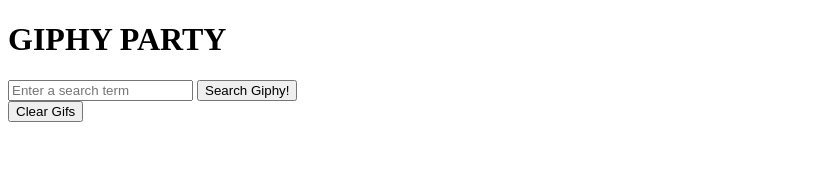
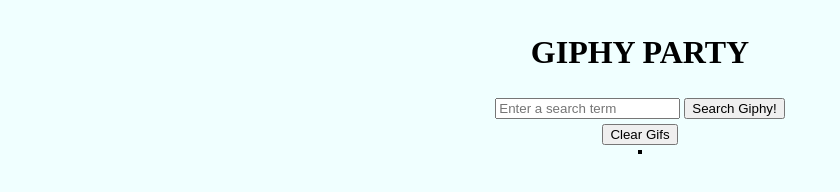
Before and after one commit to ross-brown/ajax-giphy-party, a plain HTML site: page index.html in a window 1280 px wide. Shown: the whole page, without its empty margins (0-840 px from the left). Drawn offline with nearby package versions, Linux system fonts and the light colour scheme.

Commit message:
Added CSS styling

```diff
--- /dev/null
+++ b/app-style.css
@@ -0,0 +1,35 @@
+img {
+  display: inline-block;
+  margin: 5px;
+  width: 30rem;
+}
+
+.gifs {
+  display: flexbox;
+  border: 2px black solid;
+}
+
+body {
+  display: flexbox;
+  background-color: azure;
+}
+
+form {
+  margin: 5px;
+}
+
+h1 {
+  display: block;
+}
+
+#container {
+  display: flex;
+  flex-direction: column;
+  justify-content: center;
+  align-items: center;
+  padding: 5px;
+}
+
+#delete-btn {
+  margin-bottom: 5px;
+}
--- a/index.html
+++ b/index.html
@@ -4,10 +4,14 @@
 <head>
   <meta charset="UTF-8">
   <title>Giphy Party!</title>
+  <link href="app-style.css" rel="stylesheet" type="text/css">
 </head>
 
 <body>
-  <h1>GIPHY PARTY</h1>
+
+  <div id="container">
+
+    <h1>GIPHY PARTY</h1>
 
   <form method="GET" action="">
     <input id="search-input" type="text" placeholder="Enter a search term">
@@ -17,6 +21,8 @@
 
   <div class="gifs"></div>
 
+  </div>
+
   <script src="https://unpkg.com/jquery"></script>
   <script src="app.js"></script>
 </body>
```
